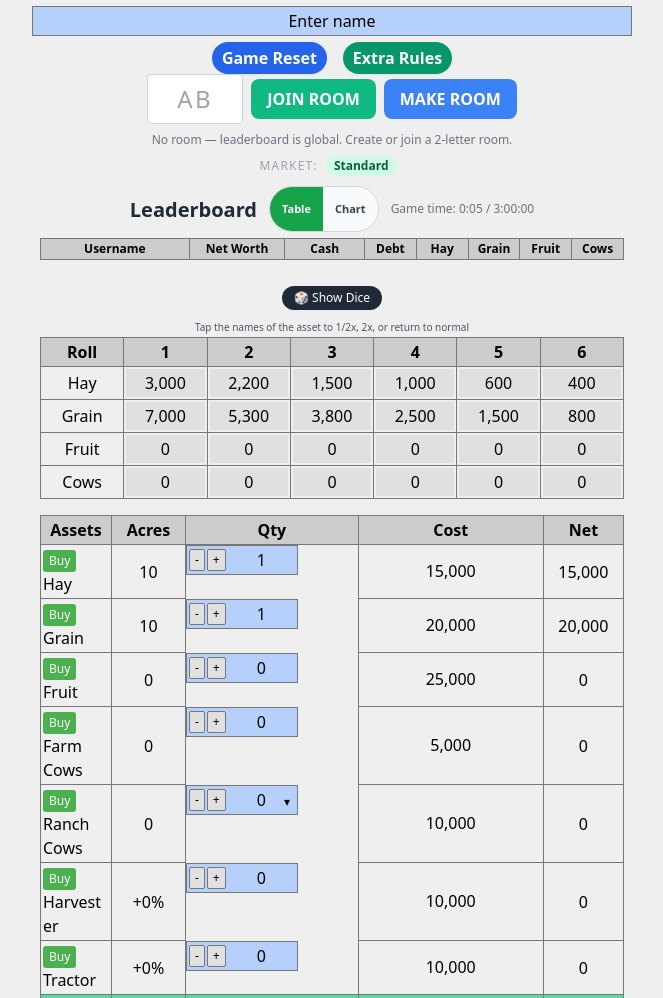
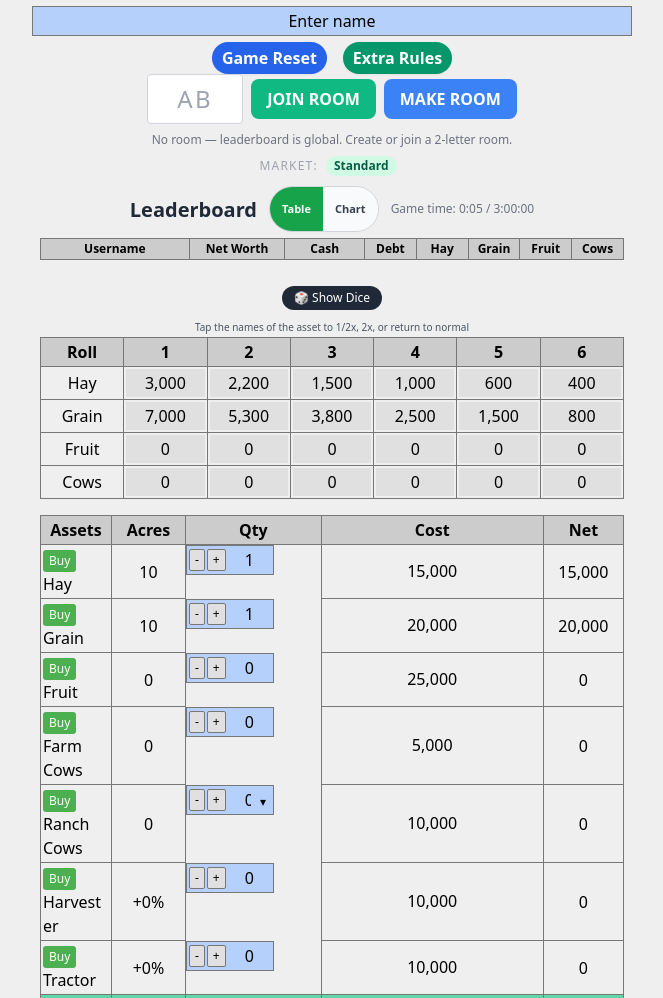
Before and after one commit to dilljens/Farming-Game, a website: page index.html in a window 1280 px wide. Shown: the top 998 px of the page, without its empty margins (308-971 px from the left). Drawn offline with nearby package versions, Linux system fonts and the light colour scheme; some packages are replaced by stand-ins of ours; no server answers; a script that the page names is missing.

Commit message:
style: narrower Qty column, wider Cost column

```diff
--- a/index.html
+++ b/index.html
@@ -14,7 +14,7 @@
     <link rel="manifest" href="./manifest.json">
     <link rel="icon" href="./icon-192.svg">
     <link rel="apple-touch-icon" href="./icon-192.svg">
-    <link rel="stylesheet" href="./styles.css?v=20260907i">
+    <link rel="stylesheet" href="./styles.css?v=20260907j">
     <link href="https://cdn.jsdelivr.net/npm/tailwindcss@2.2.19/dist/tailwind.min.css" rel="stylesheet">
     <script src="https://cdn.jsdelivr.net/npm/chart.js@4.4.1/dist/chart.umd.min.js"></script>
     <script src="https://cdn.jsdelivr.net/npm/hammerjs@2.0.8/hammer.min.js"></script>
--- a/styles.css
+++ b/styles.css
@@ -46,12 +46,12 @@ th {
 
 #spreadsheet th:nth-child(3),
 #spreadsheet td:nth-child(3) {
-    width: 112px; /* Qty column - minus/plus/number trio */
+    width: 88px; /* Qty column - narrow minus/plus/number trio */
 }
 
 #spreadsheet th:nth-child(4),
 #spreadsheet td:nth-child(4) {
-    width: 120px; /* Cost column - wide for price + modifier notes */
+    width: 144px; /* Cost column - wide for price + modifier notes */
 }
 
 #spreadsheet th:nth-child(5),
```
